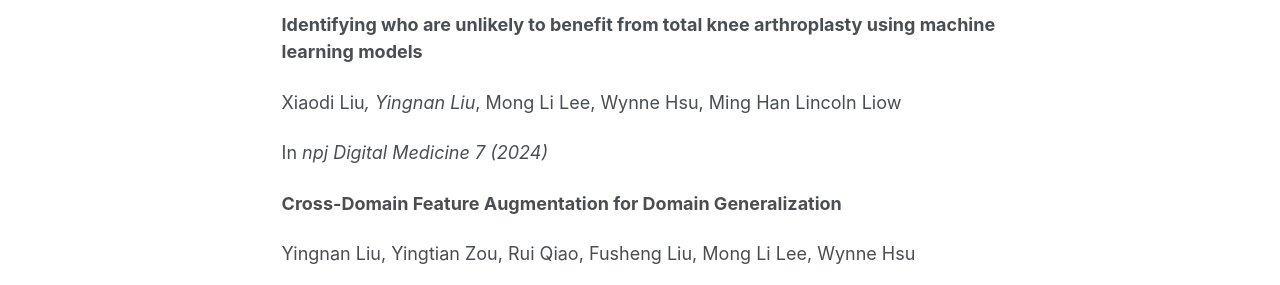
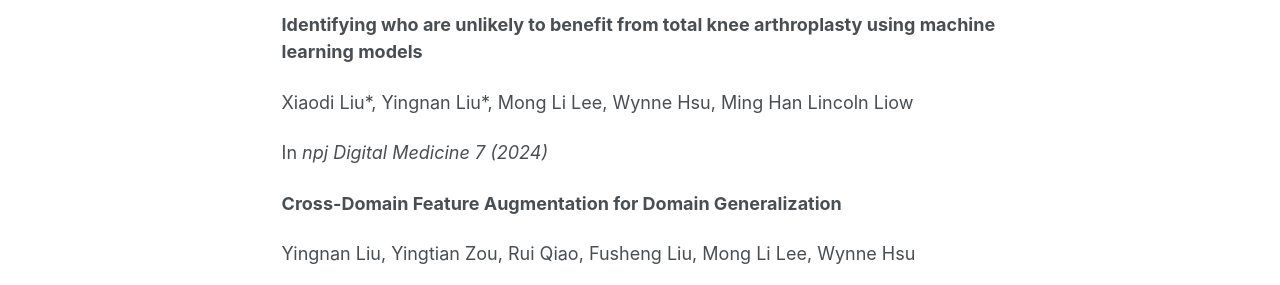
Before and after one commit to NancyQuris/nancyquris.github.io, a Jekyll site: the page built from _pages/about.md, in a window 1280 px wide and 1303 px high. Shown: the part 413-698 px from the top of the window. Built offline with Jekyll 4.4.1, drawn with Linux system fonts in a browser that asks for light colours; some web fonts are replaced.

```diff
--- a/_pages/about.md
+++ b/_pages/about.md
@@ -17,7 +17,7 @@ I received my Bachelor's degree in Computer Science from the School of Computing
 
 **Identifying who are unlikely to benefit from total knee arthroplasty using machine learning models**
 
-Xiaodi Liu*, Yingnan Liu*, Mong Li Lee, Wynne Hsu, Ming Han Lincoln Liow
+Xiaodi Liu\*, Yingnan Liu\*, Mong Li Lee, Wynne Hsu, Ming Han Lincoln Liow
 
 In _npj Digital Medicine 7 (2024)_
 
```
